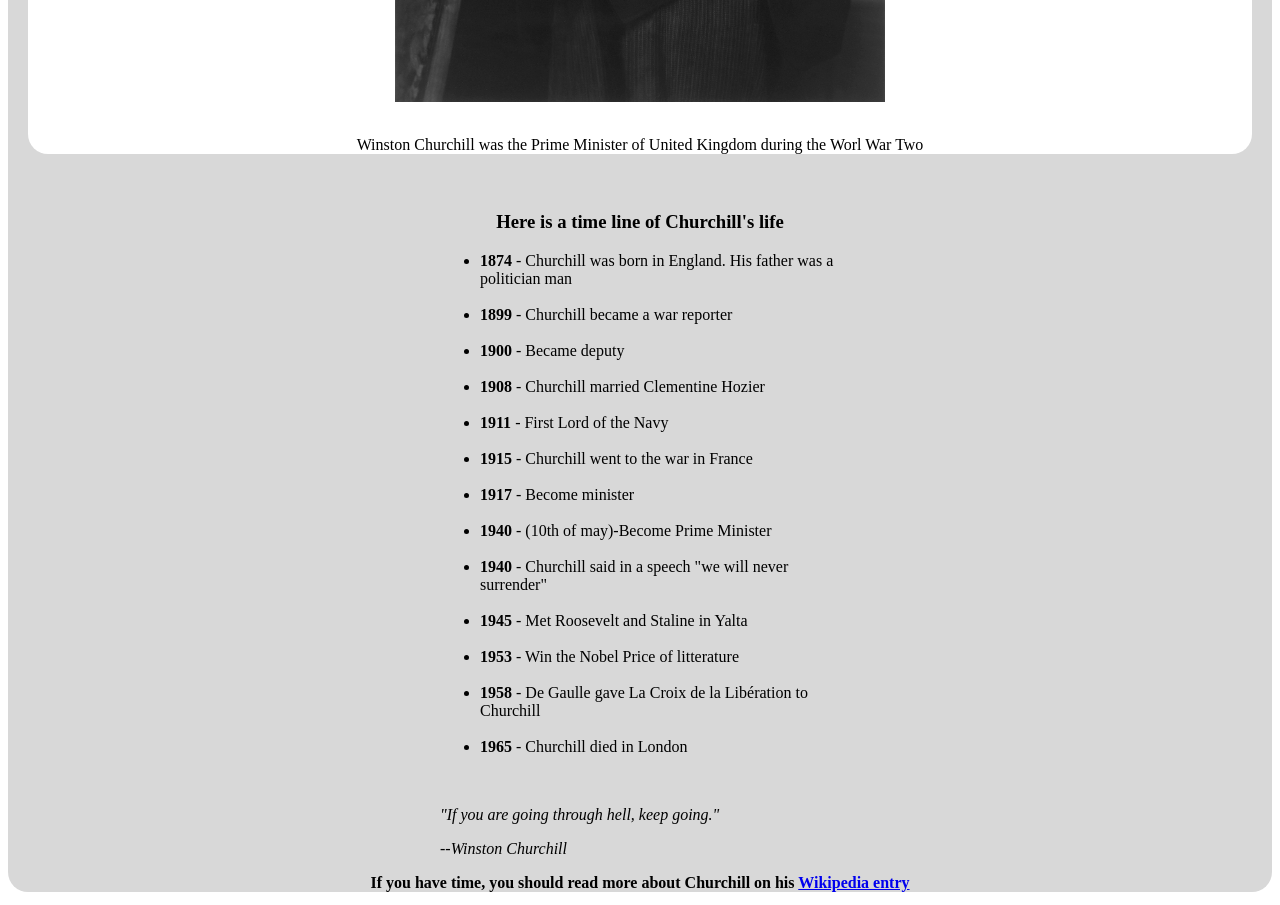
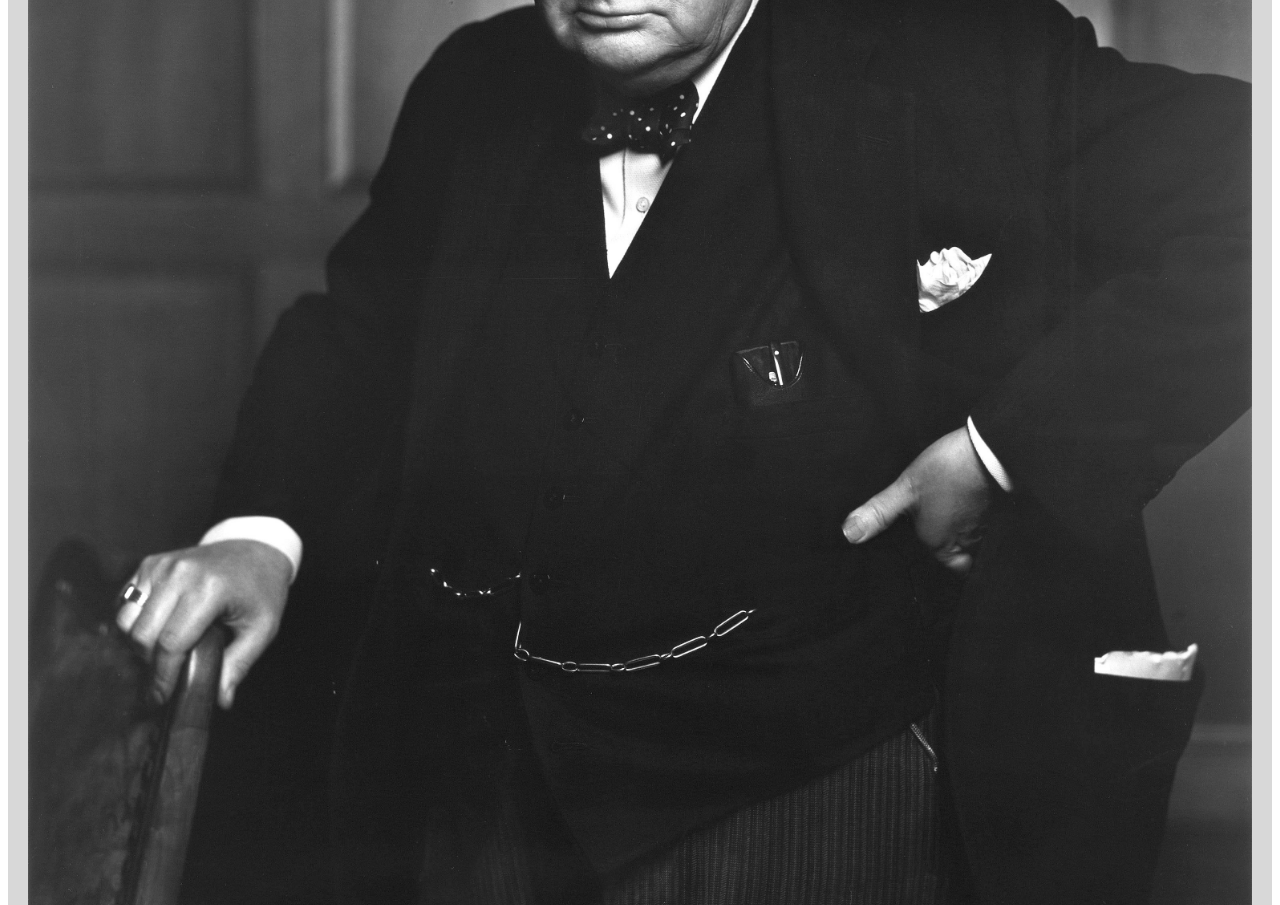
Before and after one commit to Ulysse28/Churchill, a plain HTML site: page index.html in a window 1280 px wide. Shown: the part 780-1685 px from the top of the page. Drawn offline with Linux system fonts and the light colour scheme.

Commit message:
final commit

```diff
--- a/index.html
+++ b/index.html
@@ -4,20 +4,18 @@
     By Ulysse Valdenaire
     08/08/2021
 -->
-
 <!DOCTYPE html>
 <html>
 
 <!--En tête de la page-->
-
 <head>
     <title>Tribute Page</title>
     <meta charset="utf-8">
+    <meta name="viewport" content="width=device-width, initial-scale=1">
     <link rel="stylesheet" href="style.css">
 </head>
 
 <!--Corps de la page-->
-
 <body>
     <!--Titre de la page-->
     <div id="main">
--- a/style.css
+++ b/style.css
@@ -4,23 +4,24 @@ CSS File
 By Ulysse Valdenaire
 09/08/2021
 */
+
 /*corps principal de la page*/
-
 #main {
   background-color: #d8d8d8;
-  border-radius: 20px;
+  width: 110%;
 }
 
 /*Titre de la page*/
 #title {
   text-align: center;
-  font-size: 40px;
+  font-size: 50px;
   padding-top: 40px;
 }
 
 /*Sous-titre de la page*/
 .subtitle {
   text-align: center;
+  font-size: 20px;
 }
 
 #img-div {
@@ -30,7 +31,7 @@ By Ulysse Valdenaire
 }
 
 #image {
-  width: 40%;
+  width: 100%;
   display: block;
   margin-right: auto;
   margin-left: auto;
@@ -39,16 +40,22 @@ By Ulysse Valdenaire
 
 #img-caption {
   text-align: center;
+  font-size: 20px;
 }
 
 h3 {
   text-align: center;
+  font-size: 24px;
 }
 
 .list-center {
   margin-left: auto;
   margin-right: auto;
-  width: 400px;
+  width: 350px;
+}
+
+li {
+  font-size: 20px;
 }
 
 .bold {
@@ -58,6 +65,64 @@ h3 {
 .italic {
   font-style: italic;
 }
+
 .center {
   text-align: center;
 }
+
+/*Pour les versions Desktop*/
+@media screen and (min-width: 800px) {
+
+  #main {
+    background-color: #d8d8d8;
+    width: 100%;
+  }
+
+  #image {
+    width: 40%;
+  }
+}
+
+/*Pour les entre deux*/
+@media all and (min-width: 1024px) and (max-width: 1280px) {
+
+  #image {
+    width: 100%;
+  }
+
+  #img-caption {
+    font-size: 30px;
+  }
+
+  li {
+    font-size: 30px;
+  }
+
+  .list-center {
+    width: 600px;
+  }
+}
+
+
+@media all and (min-width: 750px) and (max-width: 800px) {
+
+  #title {
+    font-size: 60px;
+  }
+
+  .list-center {
+    width: 400px;
+  }
+
+  li {
+    font-size: 30px;
+  }
+}
+
+/*Pour les très petits ecrans*/
+@media all and (max-width: 400px) {
+
+  #main {
+    width: 130%;
+  }
+}
```
